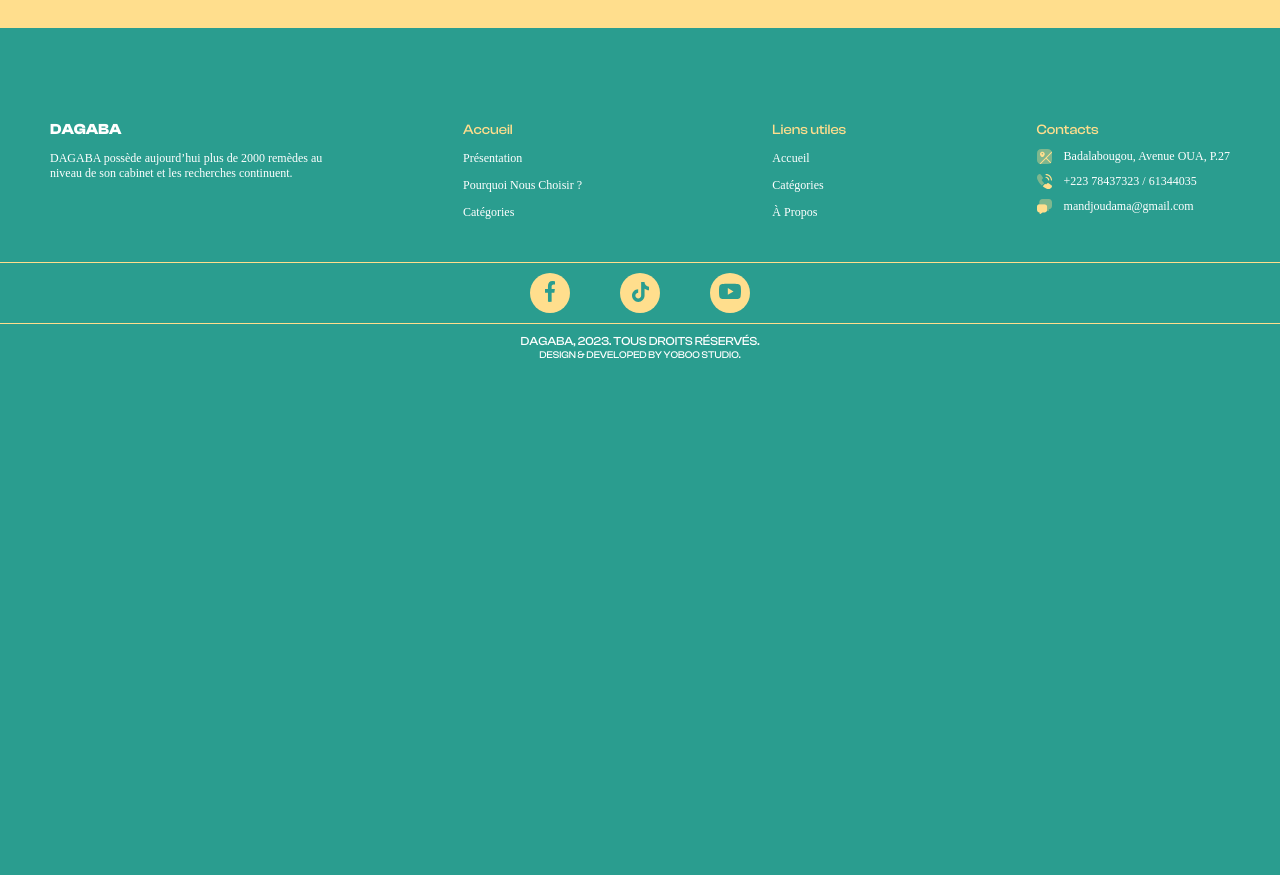
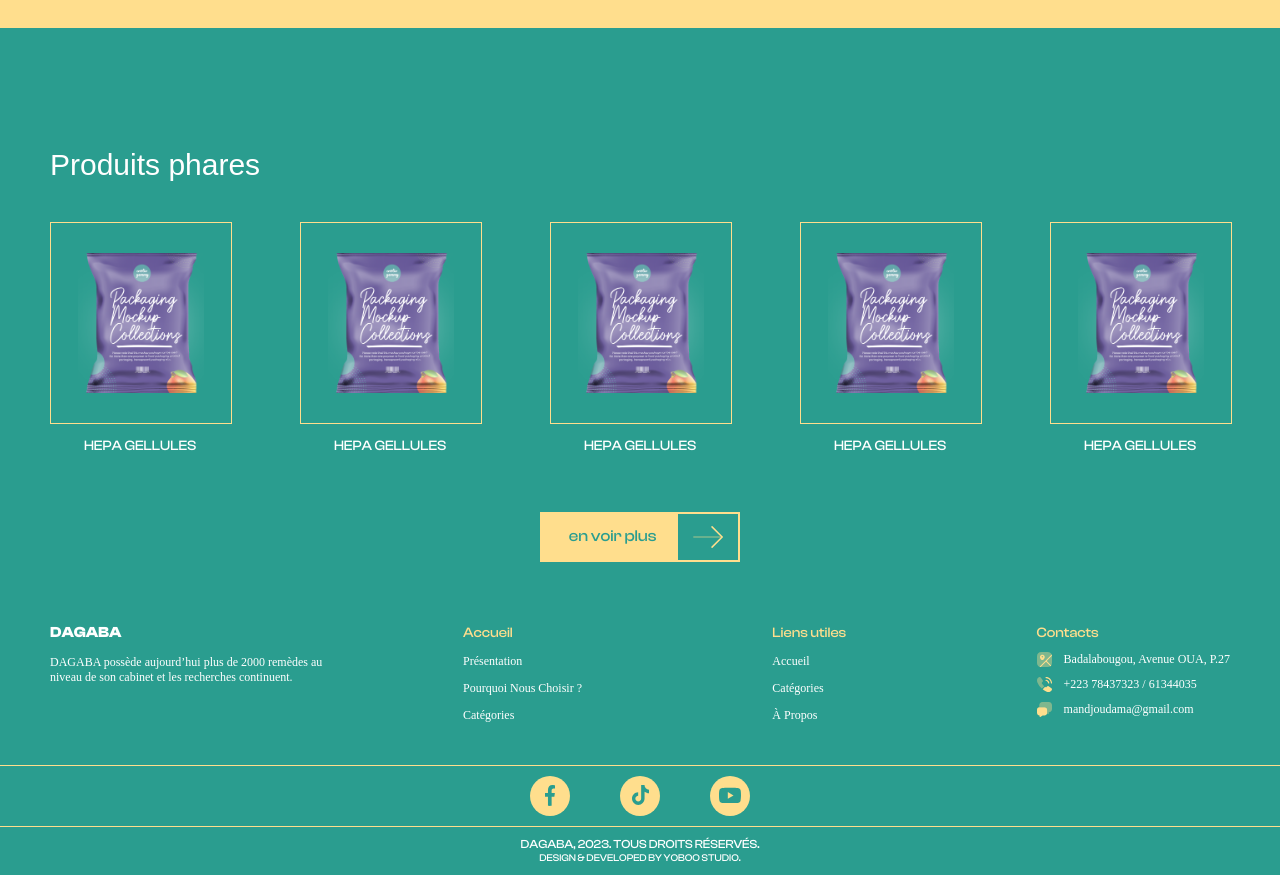
Before and after one commit to MozartOnWeb/dagaba, a Next.js app: page / in a window 1280 px wide. Shown: the part 2210-3085 px from the top of the page. Before the commit the page ends 2582 px from the top, so only its background shows below. Built offline with nearby package versions, Linux system fonts and the light colour scheme; a web font is replaced by a local one.

Commit message:
working on best product section

```diff
--- a/app/home.module.css
+++ b/app/home.module.css
@@ -267,6 +267,78 @@
   font-weight: 400;
 }
 
+/* BEST CATEGORIES WRAPPER */
+.bestCategories {
+  margin-top: 2em;
+  margin-bottom: 5em;
+  display: flex;
+  flex-direction: column;
+}
+
+.bestCategories h4 {
+  font-family: var(--clashDisplay);
+  font-size: 3rem;
+  font-weight: 500;
+}
+
+.productContainer {
+  margin-bottom: 2em;
+  display: flex;
+  justify-content: space-between;
+  flex-wrap: wrap;
+  width: 100%;
+}
+
+.seeMoreBtn {
+  margin-top: 7em;
+  display: flex;
+  background-color: var(--yellow);
+  color: var(--green);
+  width: 20em;
+  height: 5em;
+  text-decoration: none;
+  font-family: var(--clashDisplay);
+  display: flex;
+  justify-content: space-between;
+  align-items: center;
+  align-self: center;
+}
+
+.seeMoreBtn p {
+  font-size: 1.6rem;
+  margin-left: 1.8em;
+}
+
+.seeMoreBtn div {
+  background-color: var(--green);
+  height: 93%;
+  width: 30%;
+  display: flex;
+  justify-content: center;
+  align-items: center;
+  margin-right: 0.2em;
+}
+
+@media (max-width: 1080px) {
+  .productContainer {
+    justify-content: flex-start;
+    gap: 7em;
+  }
+}
+
+@media (max-width: 780px) {
+  .productContainer {
+    justify-content: center;
+  }
+}
+
+@media (max-width: 450px) {
+  .productContainer {
+    gap: 5em;
+  }
+}
+/* BEST CATEGORIES WRAPPER */
+
 @media screen and (max-width: 1100px) {
   .main {
     flex-direction: column;
@@ -360,3 +432,9 @@
     width: 100%;
   }
 }
+
+@media screen and (max-width: 375px) {
+  .main h1 {
+    font-size: 4rem;
+  }
+}
--- a/app/page.tsx
+++ b/app/page.tsx
@@ -2,6 +2,7 @@ import Image from "next/image";
 import Link from "next/link";
 
 import CustomVideo from "@/components/customVideo/CustomVideo";
+import { ProductItem } from "@/components/homeProductItem/ProductItem";
 
 import styles from "./home.module.css";
 
@@ -13,6 +14,7 @@ import {
   CalendarIcon,
   HealthCareIcon,
   CheckIcon,
+  SeeMoreArrowIcon,
 } from "@/public/assets/icons";
 
 import firstImage from "../public/images/1.jpg";
@@ -177,6 +179,25 @@ export default function Home() {
           </div>
         </div>
       </section>
+
+      {/* BEST CATEGORIES WRAPPER */}
+      <section className={styles.bestCategories}>
+        <h4>Produits phares</h4>
+        <div className={styles.productContainer}>
+          <ProductItem />
+          <ProductItem />
+          <ProductItem />
+          <ProductItem />
+          <ProductItem />
+        </div>
+
+        <Link className={styles.seeMoreBtn} href={"/categories"}>
+          <p>en voir plus</p>
+          <div>
+            <SeeMoreArrowIcon />
+          </div>
+        </Link>
+      </section>
     </main>
   );
 }
--- /dev/null
+++ b/components/homeProductItem/ProductItem.tsx
@@ -0,0 +1,19 @@
+import Image from "next/image";
+import Link from "next/link";
+
+import styles from "./product.module.css";
+
+import Product from "@/public/images/package.png";
+
+export const ProductItem = () => {
+  return (
+    <div className={styles.wrapper}>
+      <Link href={"#"}>
+        <div className={styles.container}>
+          <Image src={Product} alt="product image" />
+        </div>
+        <p>HEPA GELLULES</p>
+      </Link>
+    </div>
+  );
+};
--- /dev/null
+++ b/components/homeProductItem/product.module.css
@@ -0,0 +1,66 @@
+.wrapper {
+  text-align: center;
+  width: 18em;
+  height: 20em;
+}
+
+.wrapper a {
+  text-decoration: none;
+  color: var(--white);
+}
+
+.container {
+  width: 100%;
+  height: 100%;
+  display: flex;
+  justify-content: center;
+  align-items: center;
+  border: 1px solid var(--yellow);
+}
+
+.container img {
+  width: 70%;
+  height: 70%;
+  object-fit: cover;
+}
+
+.wrapper p {
+  font-family: var(--clashDisplay);
+  font-size: 1.4rem;
+  text-transform: uppercase;
+}
+
+@media (max-width: 780px) {
+  .wrapper {
+    text-align: center;
+    width: 14em;
+    height: 16em;
+  }
+  .wrapper p {
+    font-size: 1.2rem;
+  }
+}
+
+@media (max-width: 429px) {
+  .wrapper {
+    text-align: center;
+    width: 12em;
+    height: 14em;
+  }
+}
+
+@media (max-width: 390px) {
+  .wrapper {
+    text-align: center;
+    width: 10em;
+    height: 12em;
+  }
+}
+
+@media (max-width: 349px) {
+  .wrapper {
+    text-align: center;
+    width: 80%;
+    height: 20em;
+  }
+}
--- a/public/assets/icons.tsx
+++ b/public/assets/icons.tsx
@@ -329,3 +329,33 @@ export const MessageIcon = () => {
     </svg>
   );
 };
+
+export const SeeMoreArrowIcon = () => {
+  return (
+    <svg
+      width="30"
+      height="22"
+      viewBox="0 0 30 22"
+      fill="none"
+      xmlns="http://www.w3.org/2000/svg"
+    >
+      <path
+        d="M19.0502 0.883301L29.1668 11L19.0502 21.1166"
+        stroke="#FFDE8D"
+        strokeWidth="1.5"
+        strokeMiterlimit="10"
+        strokeLinecap="round"
+        strokeLinejoin="round"
+      />
+      <path
+        opacity="0.4"
+        d="M0.833374 11H28.8834"
+        stroke="#FFDE8D"
+        strokeWidth="1.5"
+        strokeMiterlimit="10"
+        strokeLinecap="round"
+        strokeLinejoin="round"
+      />
+    </svg>
+  );
+};
```
Also changed, not shown: public/images/package.png (added).
